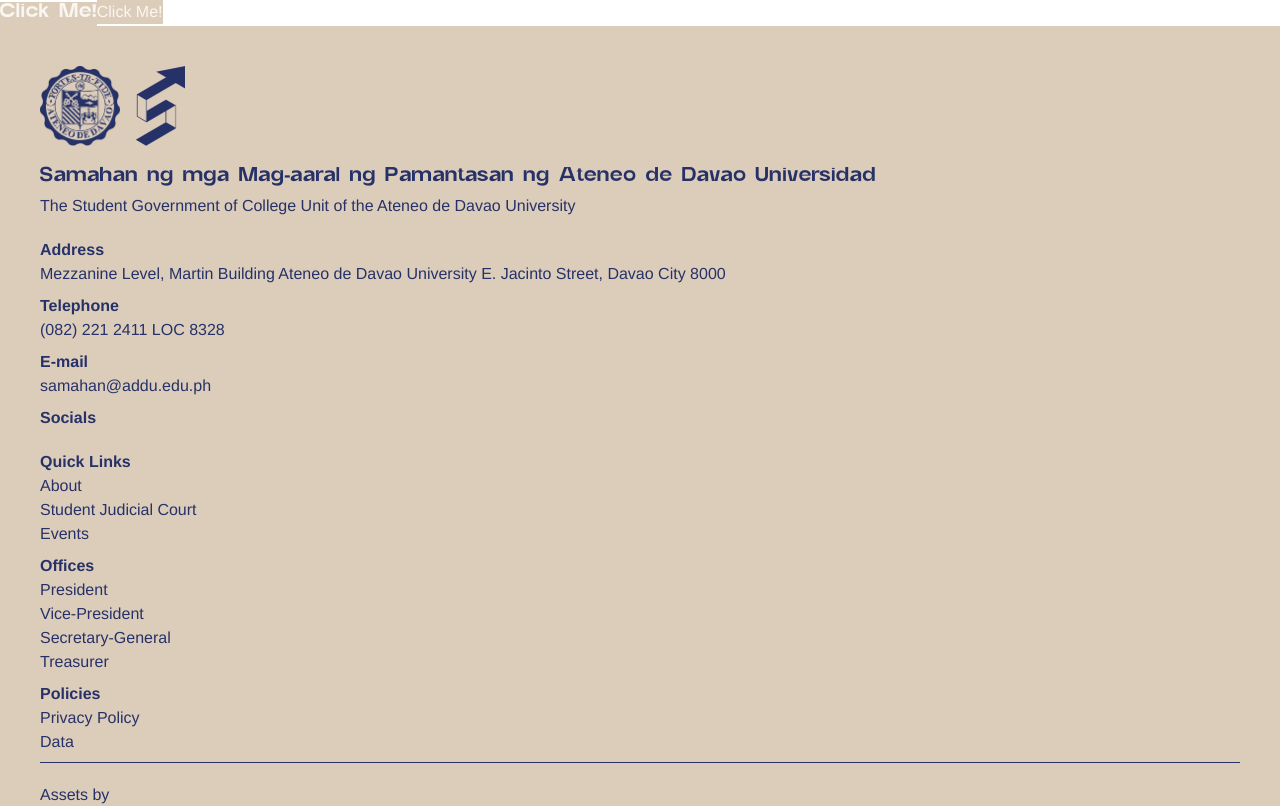
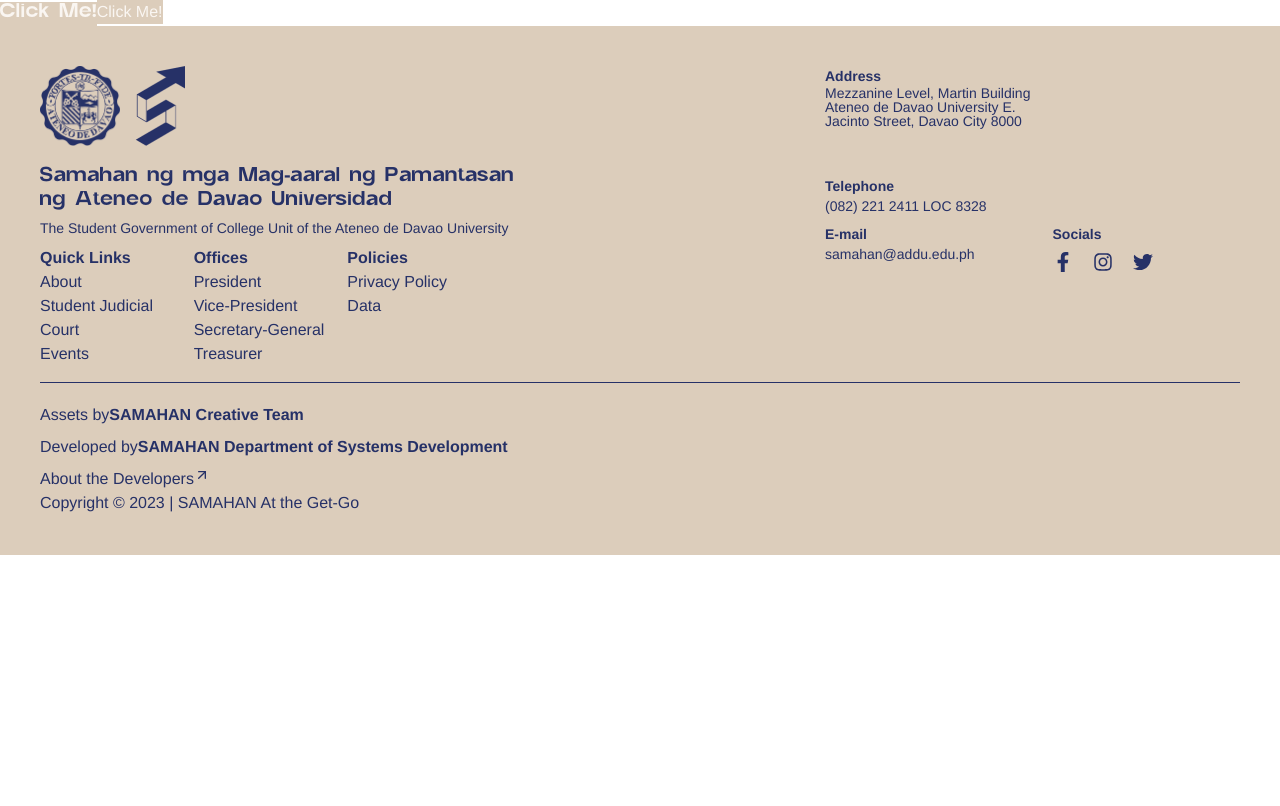
Before and after one commit to SAMAHAN-Systems-Development/samahan-at-the-get-go, a Next.js app: page / in a window 1280 px wide. Shown: the top 806 px of the page. Built offline with nearby package versions, Linux system fonts and the light colour scheme.

Commit message:
feat: added footer component with mobile and tablet responsiveness

```diff
--- a/src/components/ui/Footer.tsx
+++ b/src/components/ui/Footer.tsx
@@ -1,13 +1,18 @@
 import React from "react";
+import { FaFacebookF, FaInstagram, FaTwitter } from "react-icons/fa";
+import { FiArrowUpRight } from "react-icons/fi";
 import Image from "next/image";
 
 import SamahanAtTheGetGoLogo from "public/assets/images/SamahanAtTheGetGoLogo.png";
 import UniversitySealLogo from "public/assets/images/UniversitySealLogo.png";
+
 const Footer = () => {
   return (
     <footer className="w-full bg-beige text-lightBlue p-10">
-      <div className="">
-        <div className="flex flex-row ">
+      <div className="grid grid-cols-1">
+        <div className="lg:grid lg:grid-cols-2">
+          <div>
+            <div className="flex flex-row">
               <div className="h-20 w-20 relative mb-5">
                 <Image
                   alt="UniversitySealLogo"
@@ -26,41 +31,55 @@ const Footer = () => {
               </div>
             </div>
             <div className="mb-2">
-          <p className="font-artega font-medium mb-1">
+              <p className="font-artega font-medium mb-1 flex flex-wrap md:w-[491px] md:text-base">
                 Samahan ng mga Mag-aaral ng Pamantasan ng Ateneo de Davao
                 Universidad
               </p>
-          <p className="font-normal mb-5">
+              <p className="font-normal mb-2 md:text-sm">
                 The Student Government of College Unit of the Ateneo de Davao
                 University
               </p>
             </div>
-        <div className="mb-5">
-          <div className="mb-2">
-            <p className="font-bold"> Address</p>
-            <p className="font-normal">
+          </div>
+
+          <div className="mb-10 md:text-sm lg:flex lg:flex-col lg:absolute lg:justify-self-end">
+            <div className="md:grid md:grid-cols-2 md:gap-10 md:w-[415px] lg:flex lg:flex-col">
+              <div className="mb-2 md:flex md:flex-wrap md:w-[215px]">
+                <p className="font-bold">Address</p>
+                <p className="font-normal leading-[0.875rem]">
                   Mezzanine Level, Martin Building Ateneo de Davao University E.
                   Jacinto Street, Davao City 8000
                 </p>
               </div>
               <div className="mb-2">
-            <p className="font-bold"> Telephone </p>
+                <p className="font-bold">Telephone</p>
                 <p className="font-normal">(082) 221 2411 LOC 8328</p>
               </div>
+            </div>
 
+            <div className="md:grid md:grid-cols-2 gap-10 md:w-[415px]">
               <div className="mb-2">
-            <p className="font-bold"> E-mail </p>
+                <p className="font-bold">E-mail</p>
                 <p className="font-normal">samahan@addu.edu.ph</p>
               </div>
+              <div className="md:flex flex-col">
+                <p className="font-bold">Socials</p>
+                <div className="flex flex-row gap-5 mt-2">
+                  <FaFacebookF className="w-[20px] h-[20px]" />
+                  <FaInstagram className="w-[20px] h-[20px]" />
+                  <FaTwitter className="w-[20px] h-[20px]" />
+                </div>
+              </div>
+            </div>
+          </div>
+        </div>
 
-          <p className="font-bold"> Socials </p>
-        </div>
+        <div className="mb-2 grid md:grid-cols-3 lg:grid-cols-3 md:w-[461px] ">
           <div className="mb-2">
-          <div className="mb-2">
-            <p className="font-bold"> Quick Links</p>
+            <p className="font-bold">Quick Links</p>
             <p className="font-normal">About</p>
             <p className="font-normal">Student Judicial Court</p>
-            <p className="font-normal">Events </p>
+            <p className="font-normal">Events</p>
           </div>
 
           <div className="mb-2">
@@ -76,24 +95,26 @@ const Footer = () => {
             <p className="font-normal">Data</p>
           </div>
         </div>
+      </div>
       <hr />
 
       <div className="mt-5">
-          <div className="mb-2">
+        <div className="mb-2 md:flex">
           <p className="font-normal">Assets by</p>
           <p className="font-bold">SAMAHAN Creative Team</p>
         </div>
-
+        <div className="mb-2 md:flex ">
           <p className="font-normal">Developed by</p>
           <p className="font-bold">SAMAHAN Department of Systems Development</p>
+        </div>
+        <div className="flex">
+          <p className="font-normal">About the Developers</p>
+          <FiArrowUpRight />
+        </div>
+      </div>
 
-          <p className="font-normal">About the Developers</p>
-        </div>
       <div>
-          <p className="font-normal">
-            Copyright © 2023 | SAMAHAN At the Get-Go
-          </p>
-        </div>
+        <p className="font-normal">Copyright © 2023 | SAMAHAN At the Get-Go</p>
       </div>
     </footer>
   );
```
Lines whose indentation alone changed are shown as unchanged.
